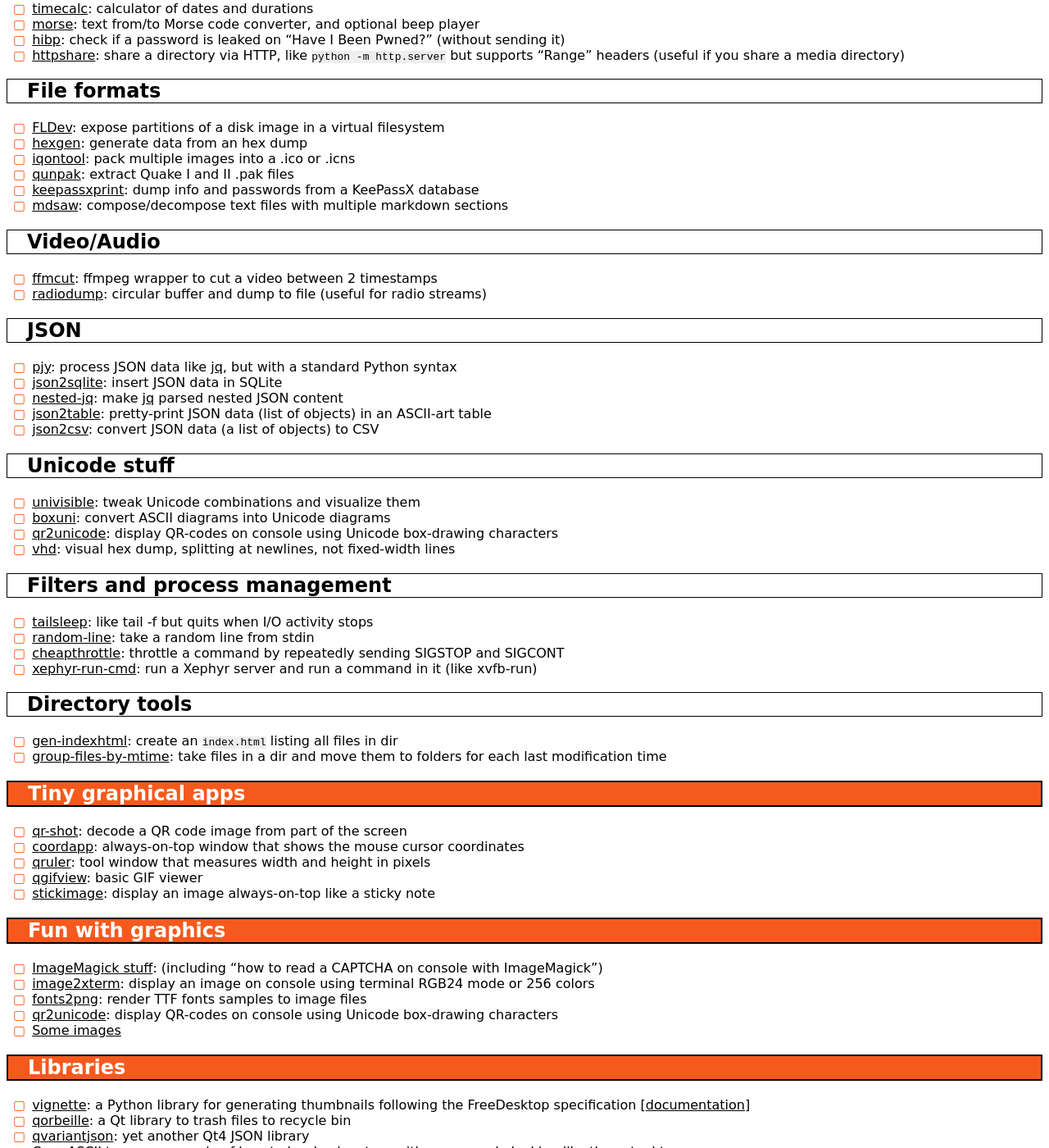
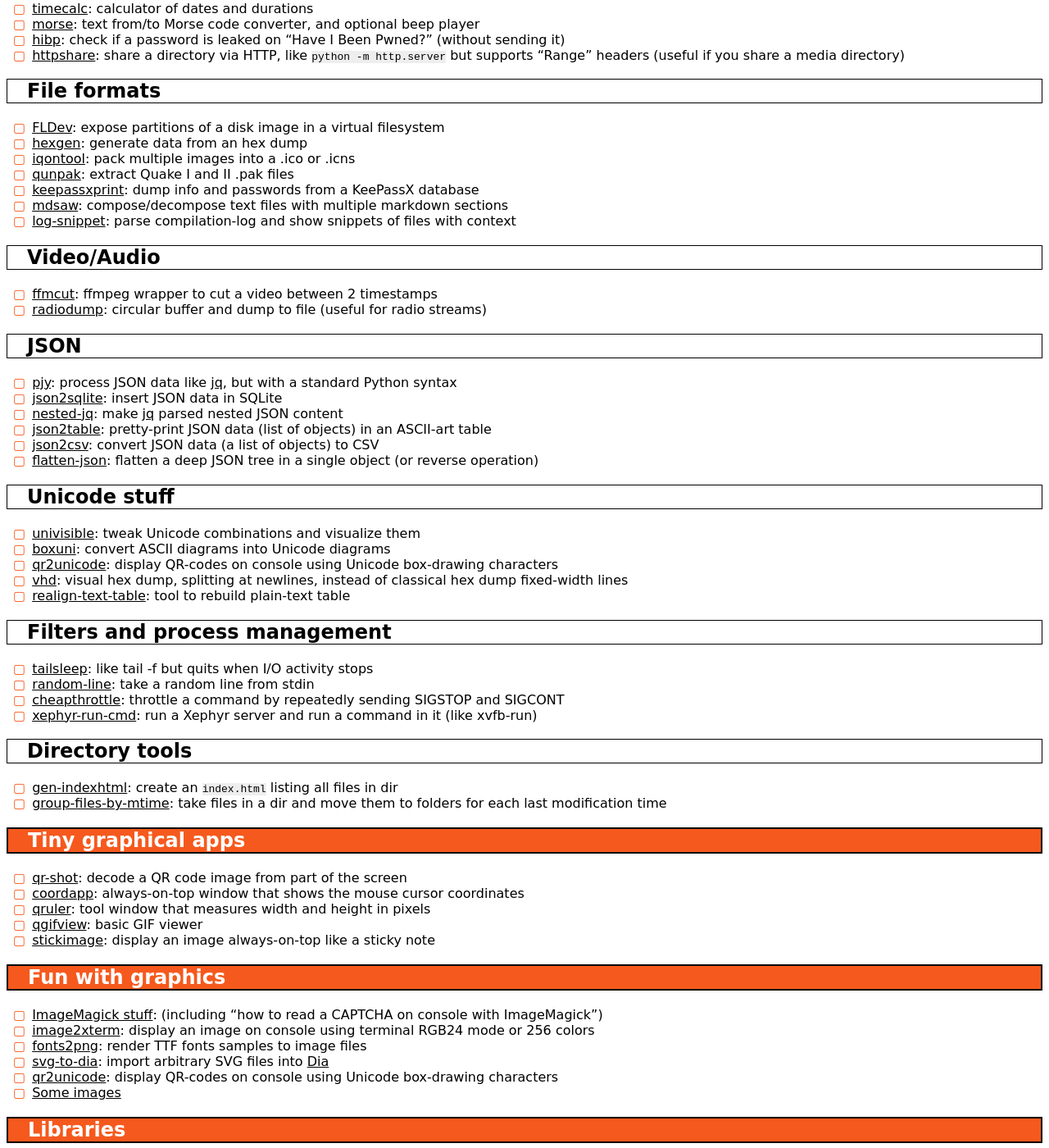
Before and after one commit to hydrargyrum/hydrargyrum.github.io, a Jekyll site: the page built from index-progs.md, in a window 1280 px wide and 1400 px high, scrolled down 363 px. Shown: the whole window at 82% size. Built offline with Jekyll 4.4.1, drawn with Linux system fonts in a browser that asks for light colours.

Commit message:
index-progs: add log-snippet, svg-to-dia, flatten-json, realign-text-table

```diff
--- a/index-progs.md
+++ b/index-progs.md
@@ -32,6 +32,7 @@
 - [qunpak](qunpak): extract Quake I and II .pak files
 - [keepassxprint](keepassxprint): dump info and passwords from a KeePassX database
 - [mdsaw](mdsaw): compose/decompose text files with multiple markdown sections
+- [log-snippet](https://gitlab.com/hydrargyrum/attic/-/tree/master/log-snippet): parse compilation-log and show snippets of files with context
 
 
 ## Video/Audio ##
@@ -47,6 +48,7 @@
 - [nested-jq](jsontools/nested-jq.html): make [jq](https://stedolan.github.io/jq/) parsed nested JSON content
 - [json2table](jsontools/json2table.html): pretty-print JSON data (list of objects) in an ASCII-art table
 - [json2csv](jsontools/json2csv.html): convert JSON data (a list of objects) to CSV
+- [flatten-json](https://gitlab.com/hydrargyrum/attic/-/tree/master/flatten-json): flatten a deep JSON tree in a single object (or reverse operation)
 
 
 ## Unicode stuff ##
@@ -54,7 +56,8 @@
 - [univisible](univisible): tweak Unicode combinations and visualize them
 - [boxuni](boxuni): convert ASCII diagrams into Unicode diagrams
 - [qr2unicode](qr2unicode): display QR-codes on console using Unicode box-drawing characters
-- [vhd](vhd): visual hex dump, splitting at newlines, not fixed-width lines
+- [vhd](vhd): visual hex dump, splitting at newlines, instead of classical hex dump fixed-width lines
+- [realign-text-table](https://gitlab.com/hydrargyrum/attic/-/tree/master/realign-text-table): tool to rebuild plain-text table
 
 
 ## Filters and process management ##
@@ -85,6 +88,7 @@
 - [ImageMagick stuff](magick): (including "how to read a CAPTCHA on console with ImageMagick")
 - [image2xterm](image2xterm): display an image on console using terminal RGB24 mode or 256 colors
 - [fonts2png](fonts2png): render TTF fonts samples to image files
+- [svg-to-dia](https://gitlab.com/hydrargyrum/svg-to-dia): import arbitrary SVG files into [Dia](https://wiki.gnome.org/Apps/Dia/)
 - [qr2unicode](qr2unicode): display QR-codes on console using Unicode box-drawing characters
 - [Some images](gfx)
 
```
